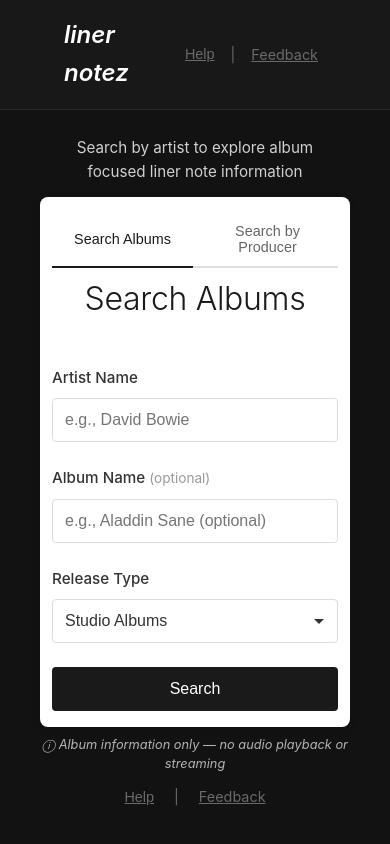
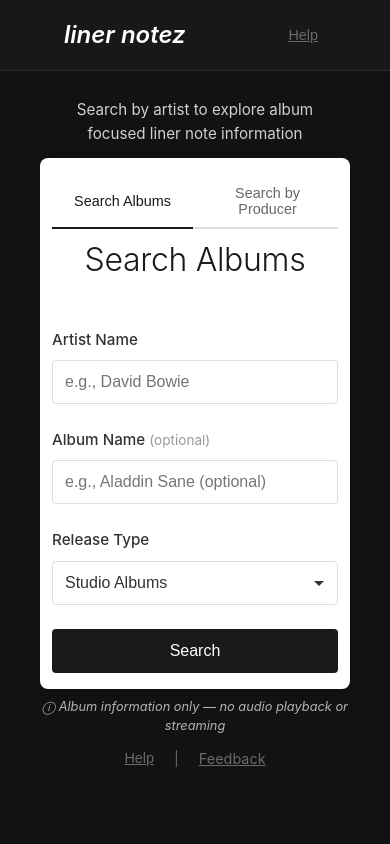
Before and after one commit to edtremsaga/vibey-liner-notez, a React (Vite) app: page / in a window 390 px wide. Built offline with nearby package versions, Linux system fonts and the light colour scheme.

Commit message:
Remove Feedback link from mobile header to prevent layout issues
- Remove Feedback link from mobile header (kept only Help link)
- Prevents 'liner notez' title from wrapping or shifting on mobile
- Feedback links still available at bottom of all pages

```diff
--- a/src/App.jsx
+++ b/src/App.jsx
@@ -33,7 +33,6 @@ function AppHeader() {
         liner notez
       </h1>
       {isMobile && (
-        <div style={{ display: 'flex', alignItems: 'center', gap: '0.5rem' }}>
         <button
           onClick={openHelp}
           style={{
@@ -51,25 +50,6 @@ function AppHeader() {
         >
           Help
         </button>
-          <span style={{ color: 'var(--muted2)', fontSize: '0.9rem' }}>|</span>
-          <a
-            href="mailto:vibeycraft@gmail.com?subject=Vibey Music Looper Feedback"
-            style={{
-              background: 'none',
-              border: 'none',
-              color: 'var(--muted2)',
-              fontSize: '0.9rem',
-              cursor: 'pointer',
-              textDecoration: 'underline',
-              padding: '0.5rem',
-              transition: 'color 0.2s'
-            }}
-            onMouseEnter={(e) => e.target.style.color = 'var(--accent)'}
-            onMouseLeave={(e) => e.target.style.color = 'var(--muted2)'}
-          >
-            Feedback
-          </a>
-        </div>
       )}
     </div>
   )
```
Lines whose indentation alone changed are shown as unchanged.
